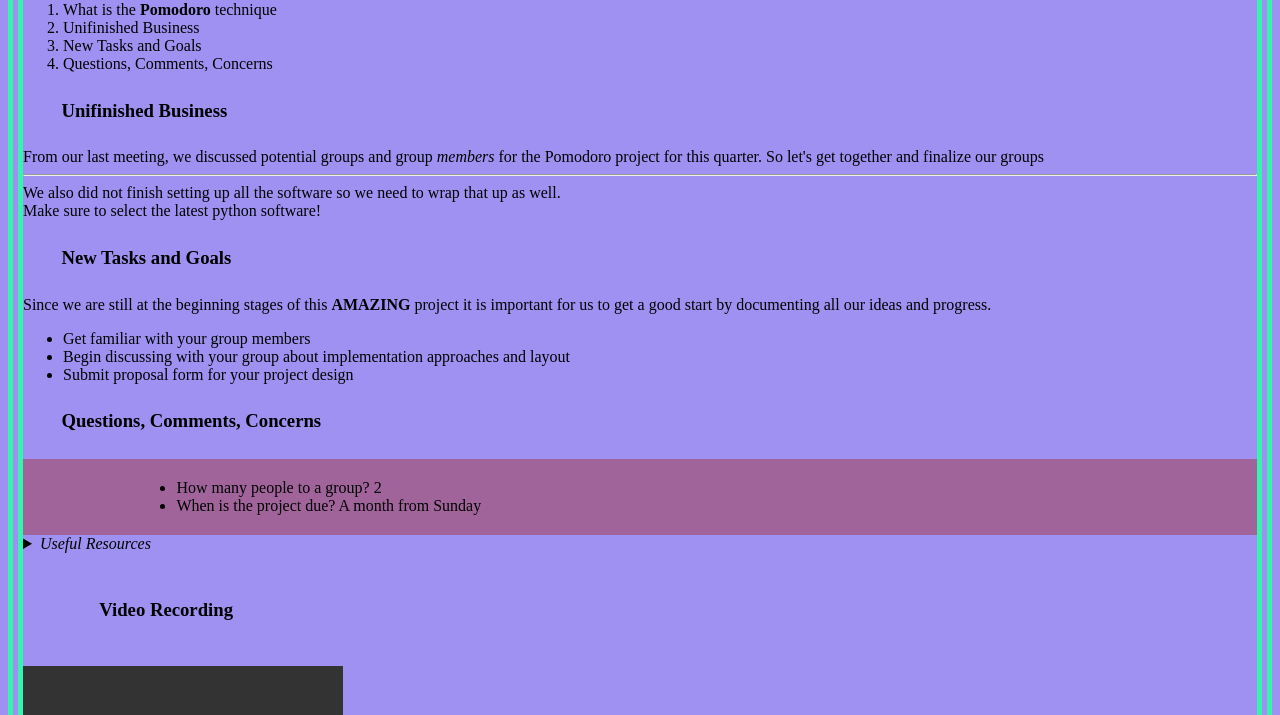
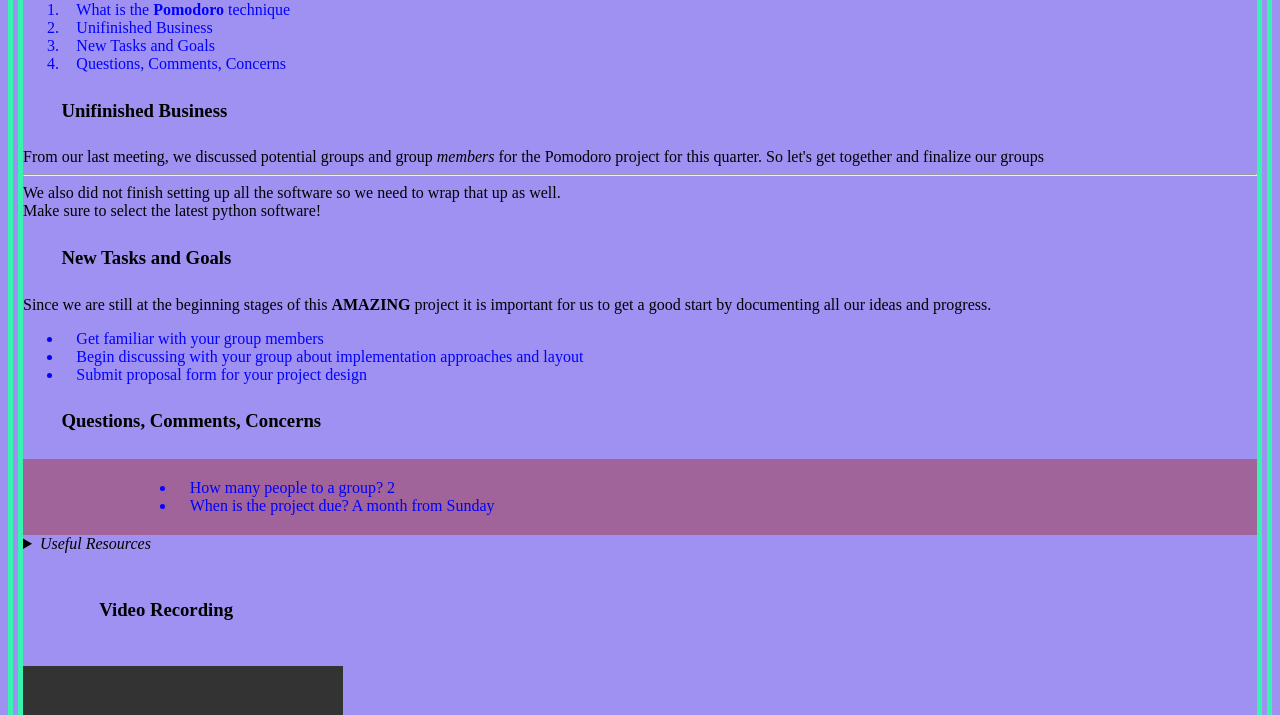
Before and after one commit to Laurence777/fa21-cse110-lab3, a plain HTML site: page index.html in a window 1280 px wide. Shown: the part 440-1155 px from the top of the page. Drawn offline with Linux system fonts and the light colour scheme; grey boxes are pictures that could not be loaded; a web font is replaced by a local one.

Commit message:
add more css

```diff
--- a/styles.css
+++ b/styles.css
@@ -51,7 +51,41 @@ a[href^="https"]:active {
   display: grid;
 }
 
+@media (width: 360px) {
+  div {
+    color: red;
+  }
+}
+
 @font-face {
   font-family: fontt;
   src: url(https://fonts.googleapis.com/css2?family=Akronim&display=swap);
 }
+
+* {
+  max-block-size: 10000px;
+}
+
+ul,li {
+  color:blue;
+}
+
+ul li {
+  padding-left: 10pt;
+}
+
+ol>li {
+  padding-left: 10pt;
+}
+
+fieldset~input {
+  color:red;
+}
+
+ul+li {
+  color:purple;
+}
+
+ol.olist {
+  max-height: 100cm;
+}
```
